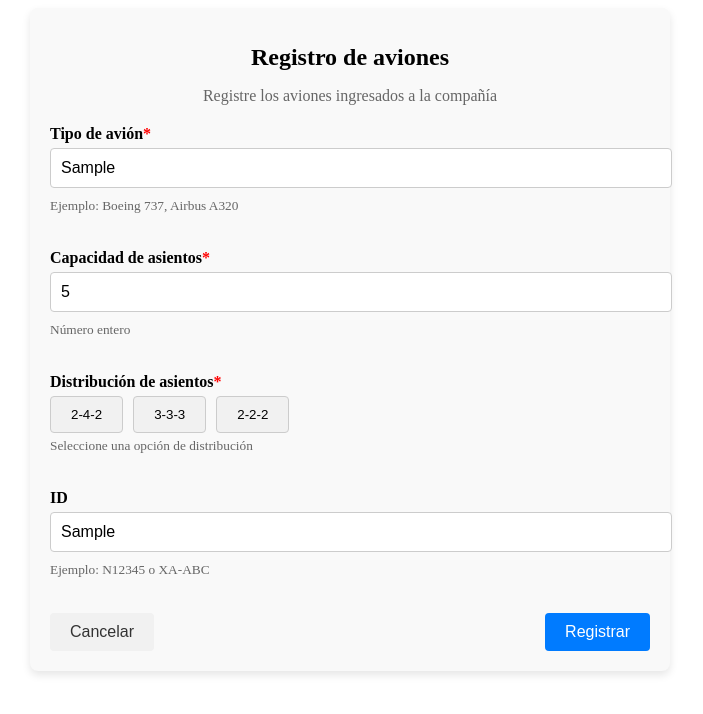
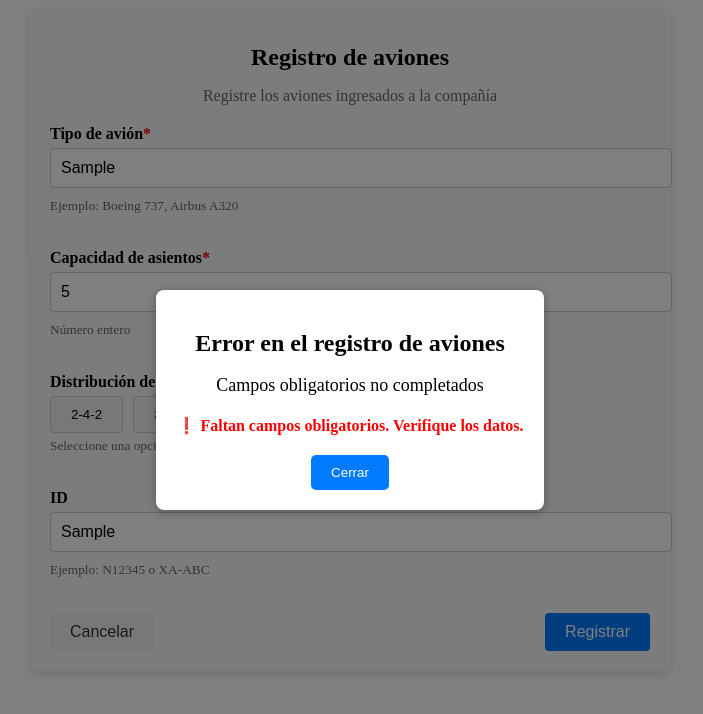
Before and after one commit to Reginork/gestion-de-vuelos, a Next.js app: page / in a window 1280 px wide. Both pictures are taken after typing "Sample", "5", "Sample" into the empty fields and a click on the button "Registrar". Shown: the top 714 px of the page, without its empty margins (290-993 px from the left). Built offline with nearby package versions, Linux system fonts and the light colour scheme.

Commit message:
Ventanas emergentes

```diff
--- a/app/components/RegisterAirplane.tsx
+++ b/app/components/RegisterAirplane.tsx
@@ -1,7 +1,7 @@
 'use client';
 
 import React, { useState } from 'react';
-import '../styles/global.css';
+import '../styles/global.css';  // Asegúrate de que este archivo tenga los estilos correctos
 
 const RegisterAirplane: React.FC = () => {
   const [airplaneType, setAirplaneType] = useState('');
@@ -9,8 +9,20 @@ const RegisterAirplane: React.FC = () => {
   const [seatDistribution, setSeatDistribution] = useState('');
   const [airplaneId, setAirplaneId] = useState('');
 
+  const [showError, setShowError] = useState(false);  // Estado para ventana de error
+  const [showSuccess, setShowSuccess] = useState(false);  // Estado para ventana de éxito
+
   const handleRegister = (e: React.FormEvent) => {
     e.preventDefault();
+
+    // Validación de todos los campos obligatorios
+    if (!airplaneType || !seatCapacity || !seatDistribution) {
+      setShowError(true);  // Mostrar la ventana de error si falta un campo obligatorio
+    } else {
+      setShowError(false);  // Ocultar el error si todo está completo
+      setShowSuccess(true);  // Mostrar la ventana de éxito
+    }
+
     console.log({
       airplaneType,
       seatCapacity,
@@ -23,7 +35,8 @@ const RegisterAirplane: React.FC = () => {
     <div className="register-airplane-container">
       <h1 className="title">Registro de aviones</h1>
       <p className="subtitle">Registre los aviones ingresados a la compañía</p>
-      <form className="register-airplane-form" onSubmit={handleRegister}>
+
+      <form className="register-airplane-form" onSubmit={handleRegister} noValidate>
         <div className="form-group">
           <label htmlFor="airplaneType">Tipo de avión<span className="required">*</span></label>
           <input
@@ -77,6 +90,39 @@ const RegisterAirplane: React.FC = () => {
           <button type="submit" className="submit-button">Registrar</button>
         </div>
       </form>
+
+      {/* Ventana emergente de error */}
+      {showError && (
+        <div className="modal-overlay">
+          <div className="modal">
+            <div className="modal-content">
+              <h2>Error en el registro de aviones</h2>
+              <p>Campos obligatorios no completados</p>
+              <div className="error">
+                <span>❗</span> Faltan campos obligatorios. Verifique los datos.
+              </div>
+              <div className="buttons">
+                <button onClick={() => setShowError(false)}>Cerrar</button>
+              </div>
+            </div>
+          </div>
+        </div>
+      )}
+
+      {/* Ventana emergente de éxito */}
+      {showSuccess && (
+        <div className="modal-overlay">
+          <div className="modal">
+            <div className="modal-content">
+              <h2>Registro exitoso</h2>
+              <p>El registro del avión se realizó con éxito.</p>
+              <div className="buttons">
+                <button onClick={() => setShowSuccess(false)}>Aceptar</button>
+              </div>
+            </div>
+          </div>
+        </div>
+      )}
     </div>
   );
 };
--- a/app/styles/global.css
+++ b/app/styles/global.css
@@ -178,3 +178,66 @@ small {
 .search-button:hover {
   opacity: 0.8;
 }
+
+/*Diseño para ventanas emergentes*/
+
+.modal-overlay {
+  position: fixed;
+  top: 0;
+  left: 0;
+  width: 100%;
+  height: 100%;
+  display: flex;
+  justify-content: center;
+  align-items: center;
+  background: rgba(0, 0, 0, 0.5); /* Fondo oscuro semitransparente */
+  z-index: 1000; /* Asegura que esté por encima de otros elementos */
+}
+
+.modal {
+  background-color: #fff;
+  padding: 20px;
+  border-radius: 8px;
+  box-shadow: 0 2px 10px rgba(0, 0, 0, 0.3);
+  text-align: center;
+}
+
+.modal-content {
+  max-width: 400px;
+  margin: 0 auto;
+}
+
+.modal h2 {
+  font-size: 24px;
+  margin-bottom: 10px;
+}
+
+.modal p {
+  font-size: 18px;
+  margin-bottom: 20px;
+}
+
+.error {
+  color: red;
+  margin-bottom: 20px;
+  font-weight: bold;
+}
+
+.buttons {
+  display: flex;
+  justify-content: center;
+}
+
+.buttons button {
+  background-color: #007BFF;
+  color: white;
+  border: none;
+  padding: 10px 20px;
+  margin: 0 5px;
+  border-radius: 5px;
+  cursor: pointer;
+}
+
+.buttons button:hover {
+  background-color: #0056b3;
+}
```
